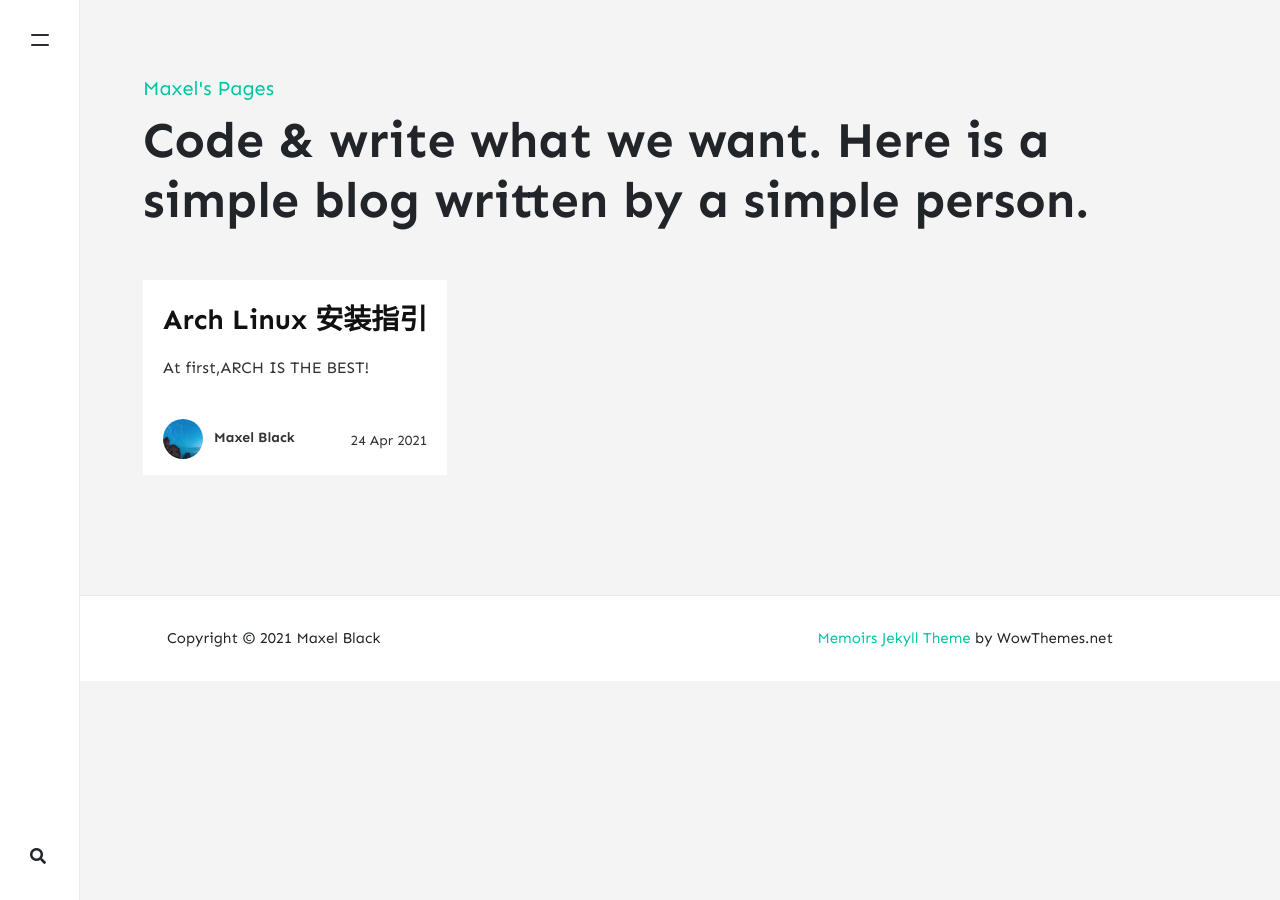
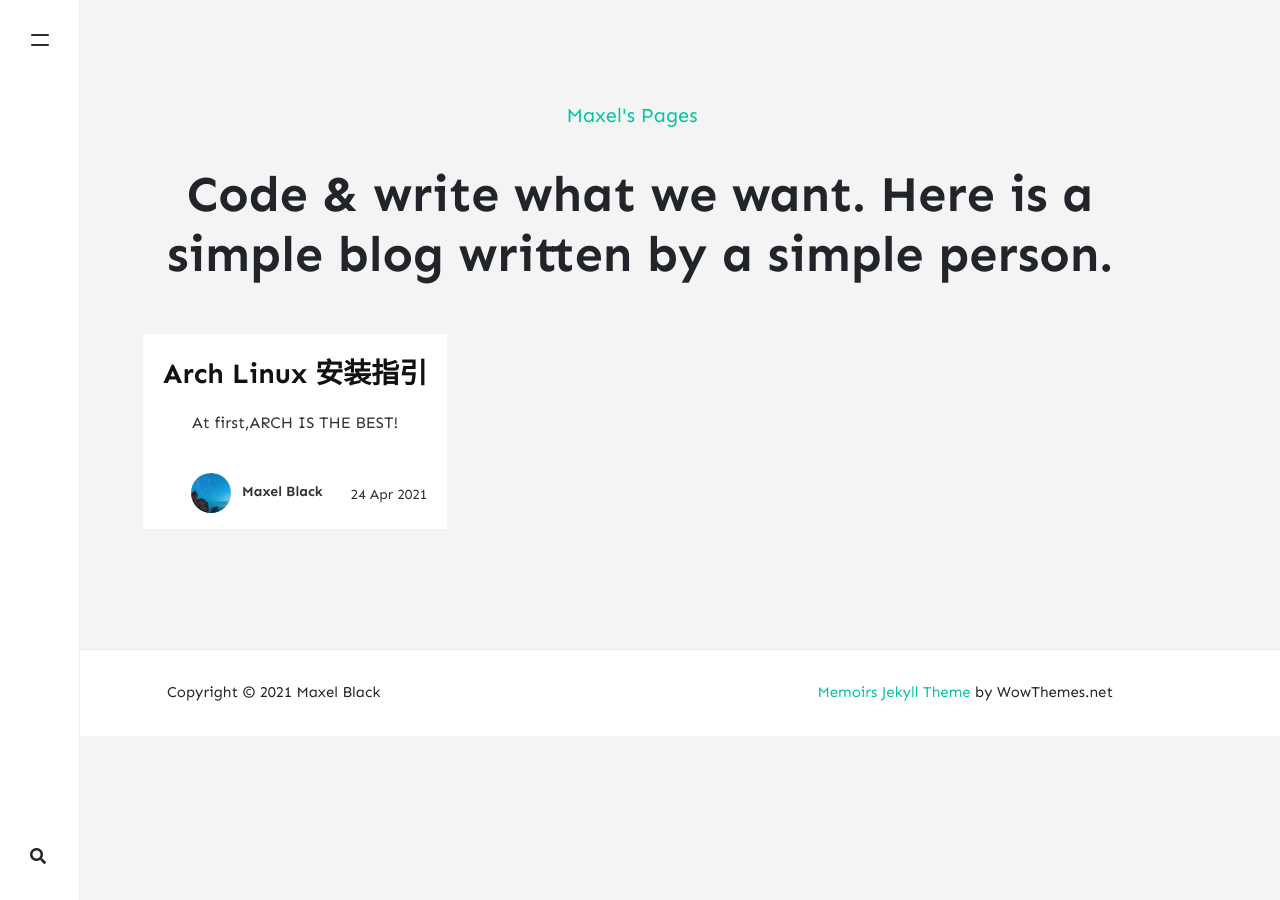
Before and after one commit to maxelblack/maxels-pages, a Jekyll site: the page built from index.html, in a window 1280 px wide. Built offline with Jekyll 4.4.1, drawn with Linux system fonts in a browser that asks for light colours; nearby versions of some CDN libraries; the list of posts is cut into pages by our own code; comment, search, counter and statistics services are not loaded.

Commit message:
Update the website

```diff
--- a/_layouts/default.html
+++ b/_layouts/default.html
@@ -72,7 +72,7 @@
     ================================================== -->
 
     <a class="navbar-brand" href="{{ site.baseurl }}/">
-        {{ site.name }} <br />
+        <center>{{ site.name }} <br /><center>
     </a>
 
 
```
